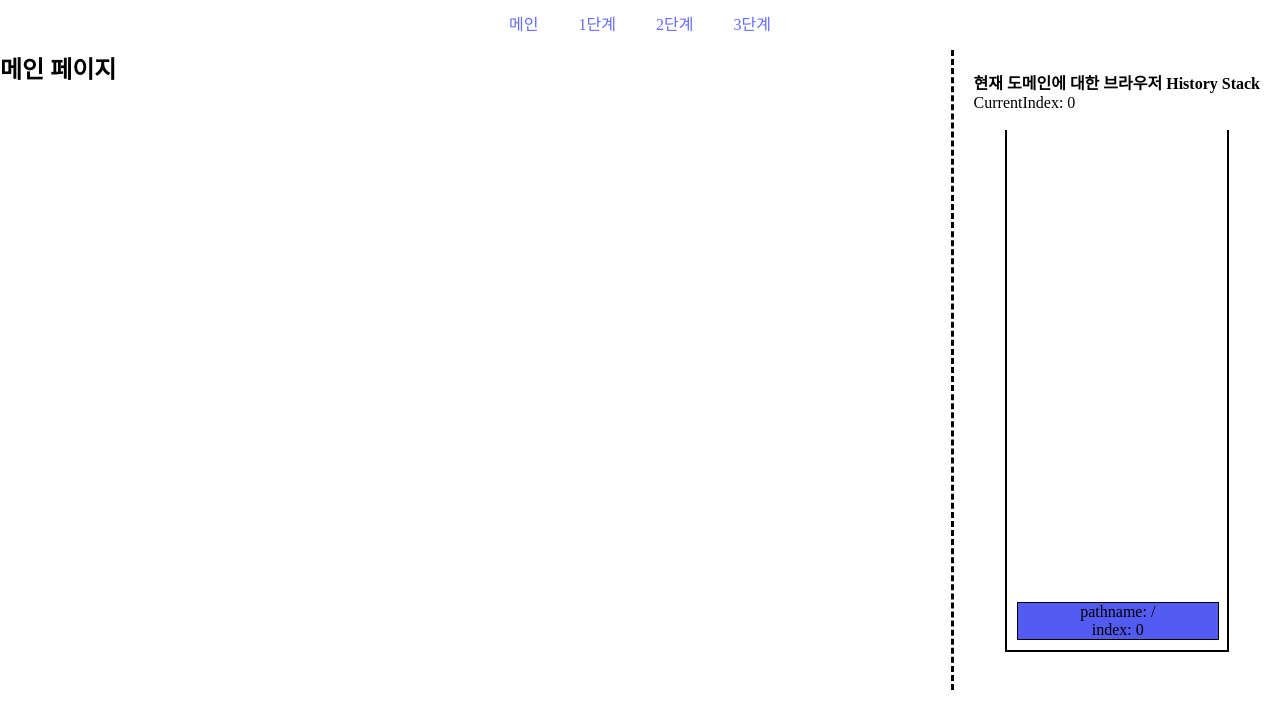
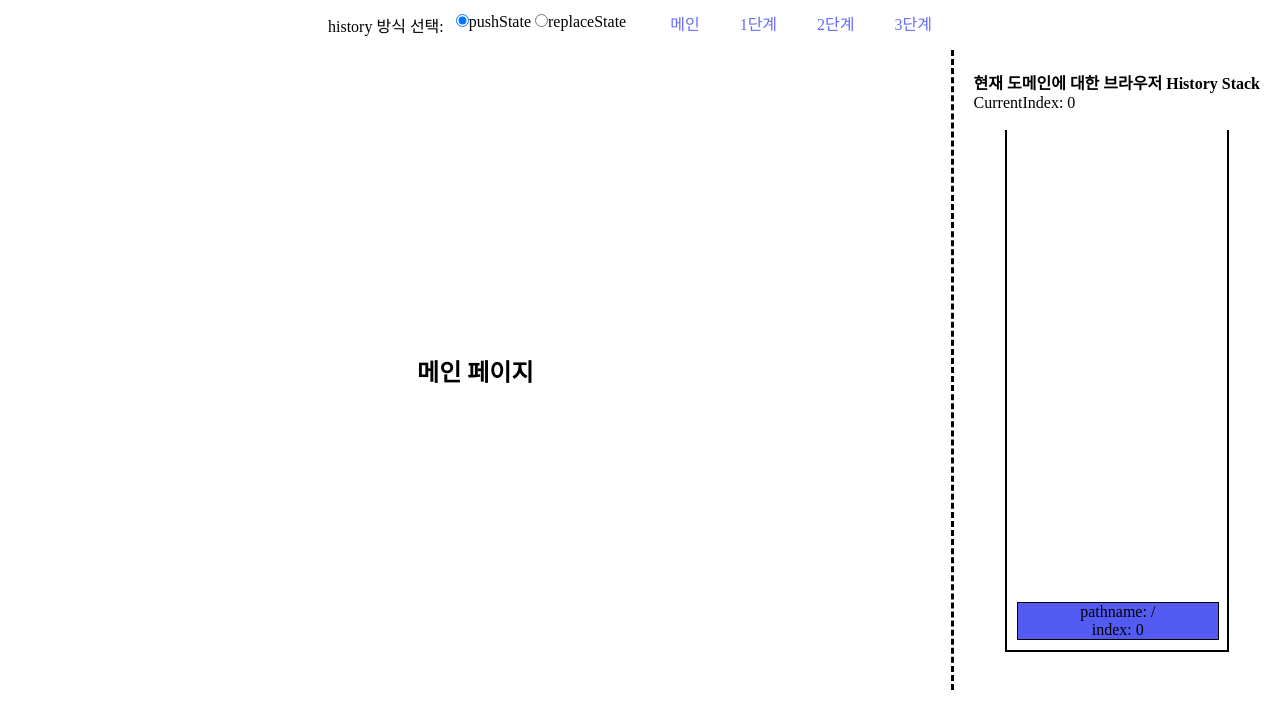
Before and after one commit to 2dubbing/ex-browser-history-state, a React (Vite) app: page / in a window 1280 px wide. Shown: the top 728 px of the page. Built offline with nearby package versions, Linux system fonts and the light colour scheme.

Commit message:
라디오버튼 동작 안함

```diff
--- a/src/components/Layout.tsx
+++ b/src/components/Layout.tsx
@@ -2,11 +2,13 @@ import { PropsWithChildren } from "react";
 import NavigationBar from "./NavigationBar";
 import HistoryStackUI from "./HistoryStackUI";
 import React from "react";
+import OptionBar from "./OptionBar";
 
 export default function Layout({ children }: PropsWithChildren) {
   return (
     <React.Fragment>
       <header>
+        <OptionBar />
         <NavigationBar />
       </header>
       <article className="main-container">
--- /dev/null
+++ b/src/components/OptionBar.tsx
@@ -0,0 +1,44 @@
+import { SyntheticEvent, useState } from "react";
+import { NavigateType } from "./SimpleRouter/type";
+import { HISTORY_STATE_TYPE } from "../constant";
+
+export default function OptionBar() {
+  const [value, setValue] = useState<NavigateType>(HISTORY_STATE_TYPE["PUSH"]);
+
+  const handleChange = (e: SyntheticEvent<HTMLInputElement>) => {
+    const { value } = e.target as HTMLInputElement;
+    setValue(value as NavigateType);
+  };
+
+  return (
+    <aside className="option-wrapper">
+      <p>history 방식 선택: </p>
+
+      <div className="radio-group">
+        <label htmlFor="push">
+          <input
+            id="push"
+            name="historyStateType"
+            type="radio"
+            value={value}
+            checked={value === HISTORY_STATE_TYPE["PUSH"]}
+            onChange={handleChange}
+          />
+          pushState
+        </label>
+
+        <label htmlFor="replace">
+          <input
+            id="replace"
+            name="historyStateType"
+            type="radio"
+            value={value}
+            checked={value === HISTORY_STATE_TYPE["REPLACE"]}
+            onChange={handleChange}
+          />
+          replaceState
+        </label>
+      </div>
+    </aside>
+  );
+}
--- a/src/components/SimpleRouter/Router.tsx
+++ b/src/components/SimpleRouter/Router.tsx
@@ -102,7 +102,7 @@ export default function Router({
 
   useRouteAnchorTag({ navigate });
   usePopStateEvent();
-  useBeforeUnloadEvent();
+  // useBeforeUnloadEvent();
 
   const value = { navigate };
 
--- a/src/components/SimpleRouter/type.ts
+++ b/src/components/SimpleRouter/type.ts
@@ -1,4 +1,5 @@
 import { PropsWithChildren } from "react";
+import { HISTORY_STATE_TYPE } from "../../constant";
 
 export type RouteItem = {
   pathname: string;
@@ -10,4 +11,4 @@ export type RouteProps = PropsWithChildren<{
   component?: React.ReactElement;
 }>;
 
-export type NavigateType = "PUSH" | "REPLACE";
+export type NavigateType = keyof typeof HISTORY_STATE_TYPE;
--- a/src/constant.ts
+++ b/src/constant.ts
@@ -10,3 +10,5 @@ export const PAGE_URL_PATHNAMES = [
     label: "3단계",
   },
 ] as const;
+
+export const HISTORY_STATE_TYPE = { PUSH: "PUSH", REPLACE: "REPLACE" } as const;
--- a/src/index.css
+++ b/src/index.css
@@ -50,6 +50,22 @@ body {
   align-items: center;
 }
 
+header {
+  display: flex;
+  align-items: center;
+  column-gap: 24px;
+}
+
+.option-wrapper {
+  display: flex;
+  justify-content: center;
+  column-gap: 12px;
+}
+.option-wrapper .radio-group {
+  display: flex;
+  column-gap: 4px;
+}
+
 .main-container {
   width: 100%;
   display: flex;
@@ -57,6 +73,11 @@ body {
 
 .page-wrapper {
   flex: 1;
+  padding: 24px;
+  display: flex;
+  flex-direction: column;
+  justify-content: center;
+  align-items: center;
 }
 
 .history-stack-wrapper {
```
